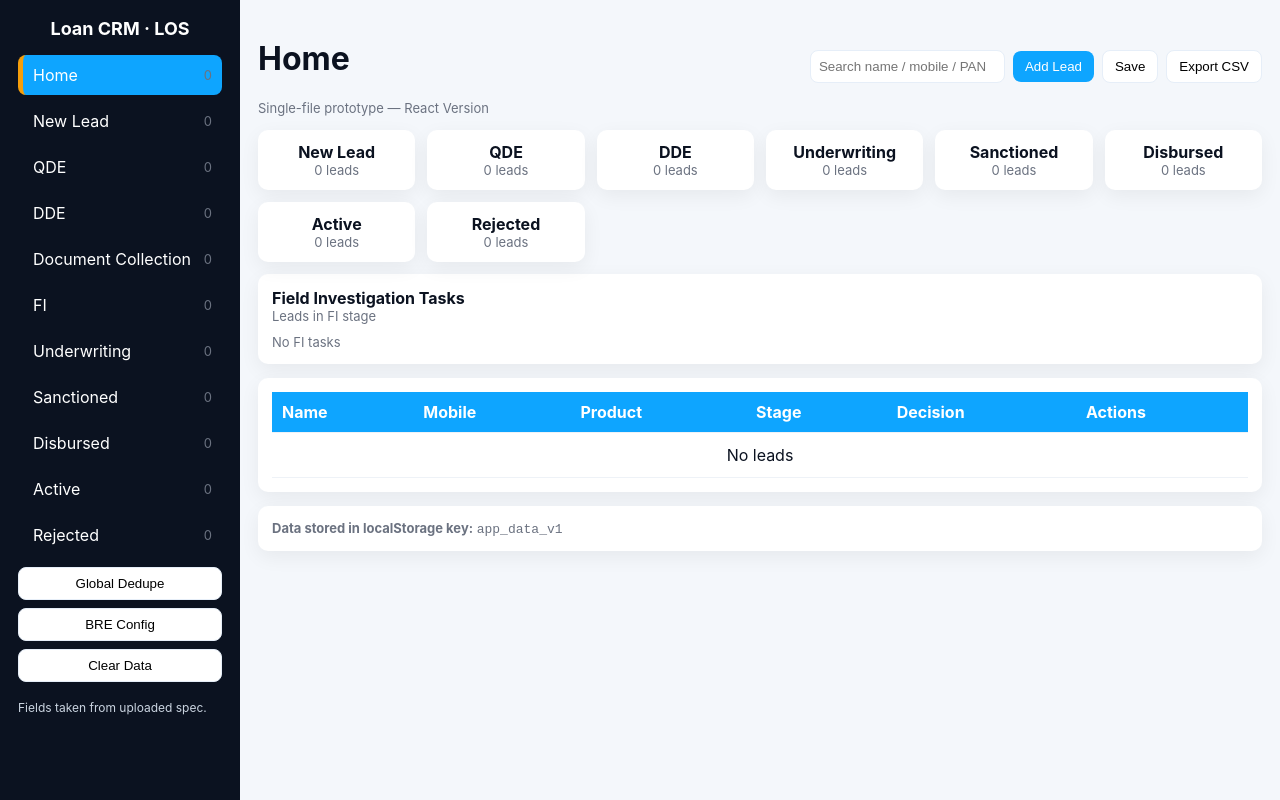
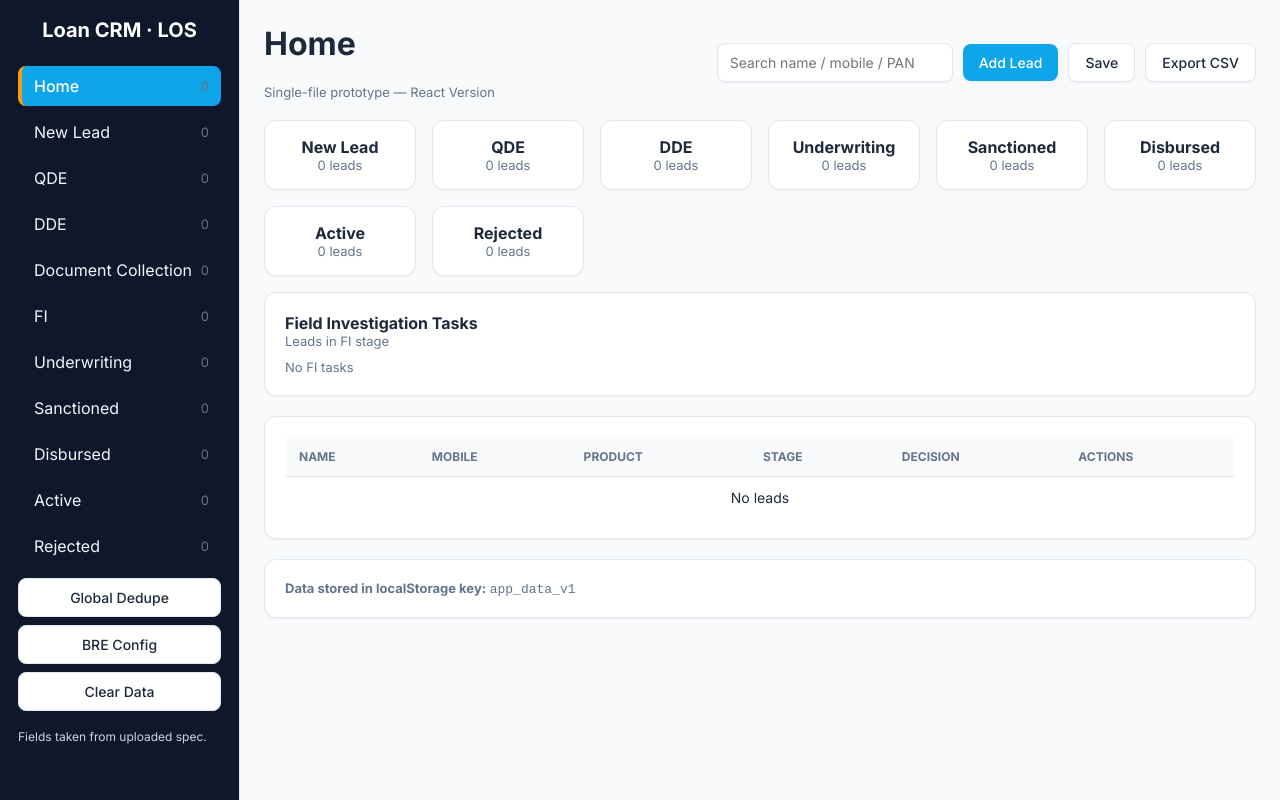
Before and after one commit to ameya-6964/los, a React (Vite) app: page / in a window 1280 px wide. Built offline with nearby package versions, Linux system fonts and the light colour scheme.

Commit message:
Some UI Fixes

```diff
--- a/index.html
+++ b/index.html
@@ -4,7 +4,12 @@
     <meta charset="UTF-8" />
     <link rel="icon" type="image/svg+xml" href="/vite.svg" />
     <meta name="viewport" content="width=device-width, initial-scale=1.0" />
-    <title>Loan CRM + LOS</title>
+    <title>Loan CRM + LOS — React Version</title>
+
+    <link rel="preconnect" href="https://fonts.googleapis.com">
+    <link rel="preconnect" href="https://fonts.gstatic.com" crossorigin>
+    <link href="https://fonts.googleapis.com/css2?family=Inter:wght@400;500;700&display=swap" rel="stylesheet">
+
   </head>
   <body>
     <div id="root"></div>
--- a/src/App.css
+++ b/src/App.css
@@ -1,202 +1,385 @@
+/* --- 1. Root Variables & Fonts --- */
 :root {
-  --bg: #f4f7fb;
-  --card: #ffffff;
-  --primary: #0ea5ff;
-  --accent: #f59e0b;
-  --ok: #10b981;
-  --danger: #ef4444;
-  --muted: #6b7280;
+  /* Colors */
+  --color-primary: #0ea5ea; /* Sky 500 */
+  --color-primary-dark: #0284c7; /* Sky 700 */
+  --color-primary-light: #f0f9ff; /* Sky 50 */
+  --color-primary-shadow: rgba(14, 165, 234, 0.25); /* Faint blue shadow for focus */
+
+  --color-accent: #f59e0b; /* Amber 500 */
+  --color-ok: #10b981; /* Emerald 500 */
+  --color-danger: #ef4444; /* Red 500 */
+
+  --color-text-primary: #1e293b; /* Slate 800 */
+  --color-text-secondary: #64748b; /* Slate 500 */
+  --color-text-light: #f1f5f9; /* Slate 100 */
+
+  --color-bg-body: #f8fafc; /* Slate 50 */
+  --color-bg-card: #ffffff;
+  --color-bg-dark: #0f172a; /* Slate 900 */
+  --color-bg-dark-hover: #1e293b; /* Slate 800 */
+  --color-bg-input-focus: #f7fcff; /* Very light blue for focused inputs */
+
+  --color-border: #e2e8f0; /* Slate 200 */
+
+  /* Sizing & Shadows */
+  --radius-sm: 4px;
+  --radius-md: 8px;
+  --radius-lg: 12px;
+
+  --shadow-sm: 0 1px 2px 0 rgb(0 0 0 / 0.05);
+  --shadow-md: 0 4px 6px -1px rgb(0 0 0 / 0.1), 0 2px 4px -2px rgb(0 0 0 / 0.1);
+  --shadow-lg: 0 10px 15px -3px rgb(0 0 0 / 0.1), 0 4px 6px -4px rgb(0 0 0 / 0.1);
 }
+
+/* --- 2. Keyframe Animations --- */
+@keyframes fadeIn {
+  from { opacity: 0; }
+  to { opacity: 1; }
+}
+
+@keyframes slideInUp {
+  from {
+    opacity: 0;
+    transform: translateY(20px);
+  }
+  to {
+    opacity: 1;
+    transform: translateY(0);
+  }
+}
+
+@keyframes pulseFocus {
+  0% { box-shadow: 0 0 0 0px var(--color-primary-shadow); }
+  100% { box-shadow: 0 0 0 4px rgba(14, 165, 234, 0); }
+}
+
+
+/* --- 3. Global Resets & Body --- */
 * {
   box-sizing: border-box;
 }
+
 body {
   margin: 0;
-  font-family: Inter, system-ui, Arial;
-  background: var(--bg);
-  color: #0b1220;
+  font-family: 'Inter', system-ui, -apple-system, BlinkMacSystemFont, 'Segoe UI', Roboto, Arial, sans-serif;
+  background-color: var(--color-bg-body);
+  color: var(--color-text-primary);
+  -webkit-font-smoothing: antialiased;
+  -moz-osx-font-smoothing: grayscale;
 }
+
+h1, h2, h3, h4, h5, h6 {
+  margin-top: 0;
+  font-weight: 700;
+}
+
+/* --- 4. Main Layout (App, Sidebar, Main) --- */
 .app {
   display: flex;
   min-height: 100vh;
 }
+
 .sidebar {
   width: 240px;
-  background: #0b1220;
-  color: #fff;
+  background: var(--color-bg-dark);
+  color: var(--color-text-light);
   padding: 18px;
   position: fixed;
   left: 0;
   top: 0;
   bottom: 0;
   overflow: auto;
+  border-right: 1px solid var(--color-border);
 }
+
 .brand {
   font-weight: 700;
-  margin-bottom: 16px;
+  margin-bottom: 24px;
   text-align: center;
-  font-size: 18px;
+  font-size: 20px;
+  color: #fff;
 }
+
 .nav-list {
   list-style: none;
   padding: 0;
   margin: 0;
 }
+
 .nav-item {
-  padding: 10px;
-  border-radius: 8px;
+  padding: 10px 12px;
+  border-radius: var(--radius-md);
   cursor: pointer;
   display: flex;
   justify-content: space-between;
   align-items: center;
   margin-bottom: 6px;
-  border-left: 5px solid transparent;
+  border-left: 4px solid transparent;
+  color: var(--color-text-light);
+  transition: background-color 0.2s ease, color 0.2s ease;
 }
+
 .nav-item:hover {
-  background: rgba(255, 255, 255, 0.03);
+  background: var(--color-bg-dark-hover);
 }
+
 .nav-item.active {
-  background: var(--primary);
-  border-left-color: var(--accent);
+  background: var(--color-primary);
+  border-left-color: var(--color-accent);
+  color: #fff;
+  font-weight: 500;
 }
+
 .main {
   margin-left: 240px;
-  padding: 18px;
+  padding: 24px;
   flex: 1;
 }
+
 .header {
   display: flex;
   justify-content: space-between;
   align-items: center;
-  margin-bottom: 14px;
+  margin-bottom: 20px;
+  animation: fadeIn 0.3s ease-out;
 }
+
 .controls {
   display: flex;
-  gap: 8px;
+  gap: 10px;
   align-items: center;
 }
-.input {
-  padding: 8px;
-  border-radius: 8px;
-  border: 1px solid #e6eef8;
-}
-.btn {
-  padding: 8px 12px;
-  border-radius: 8px;
-  border: 0;
-  cursor: pointer;
-}
-.btn.primary {
-  background: var(--primary);
-  color: #fff;
-}
-.btn.ghost {
-  background: #fff;
-  border: 1px solid #e6eef8;
-}
+
+/* --- 5. Panels, Cards, & Dashboard --- */
 .cards {
   display: grid;
   grid-template-columns: repeat(auto-fit, minmax(140px, 1fr));
-  gap: 12px;
-  margin-bottom: 12px;
+  gap: 16px;
+  margin-bottom: 16px;
 }
+
 .card {
-  background: var(--card);
-  padding: 12px;
-  border-radius: 10px;
-  box-shadow: 0 6px 20px rgba(2, 6, 23, 0.06);
+  background: var(--color-bg-card);
+  padding: 16px;
+  border-radius: var(--radius-lg);
+  box-shadow: var(--shadow-sm);
+  border: 1px solid var(--color-border);
   text-align: center;
   cursor: pointer;
+  transition: all 0.2s ease;
+  animation: fadeIn 0.4s ease-out;
 }
+.card:hover {
+  box-shadow: var(--shadow-md);
+  transform: translateY(-2px);
+  border-color: var(--color-primary);
+}
+
 .panel {
-  background: var(--card);
-  padding: 14px;
-  border-radius: 10px;
-  box-shadow: 0 6px 20px rgba(2, 6, 23, 0.06);
-  margin-bottom: 14px;
+  background: var(--color-bg-card);
+  padding: 20px;
+  border-radius: var(--radius-lg);
+  box-shadow: var(--shadow-sm);
+  border: 1px solid var(--color-border);
+  margin-bottom: 20px;
+  animation: fadeIn 0.4s ease-out;
 }
+
+/* --- 6. Forms (Buttons & Inputs) --- */
+.input,
+input,
+select,
+textarea {
+  width: 100%;
+  padding: 10px 12px;
+  border-radius: var(--radius-md);
+  border: 1px solid var(--color-border);
+  background: var(--color-bg-card);
+  font-family: 'Inter', sans-serif;
+  font-size: 14px;
+  color: var(--color-text-primary);
+  transition: all 0.2s ease;
+  box-shadow: var(--shadow-sm); /* Add subtle shadow */
+}
+
+/* THIS IS THE NEW VISIBILITY STYLE FOR TEXT BOXES
+*/
+input:focus,
+select:focus,
+textarea:focus {
+  outline: none;
+  border-color: var(--color-primary);
+  background-color: var(--color-bg-input-focus);
+  /* Bolder shadow */
+  box-shadow: 0 0 0 3px var(--color-primary-shadow);
+}
+
+/* This adds a pulse animation to the focus ring */
+input:focus:not(:read-only),
+select:focus:not(:read-only),
+textarea:focus:not(:read-only) {
+   animation: pulseFocus 1.2s cubic-bezier(0.4, 0, 0.6, 1) infinite;
+}
+
+
+textarea {
+  min-height: 80px;
+  resize: vertical;
+}
+
 .row {
   display: flex;
-  gap: 10px;
+  gap: 16px;
   flex-wrap: wrap;
-  margin-bottom: 10px;
+  margin-bottom: 16px;
 }
+
 .form-group {
   flex: 1;
   min-width: 160px;
   display: flex;
   flex-direction: column;
 }
+
 label {
   font-size: 13px;
+  font-weight: 500;
   margin-bottom: 6px;
+  color: var(--color-text-primary);
 }
-input,
-select,
-textarea {
-  padding: 8px;
-  border-radius: 8px;
-  border: 1px solid #e6eef8;
-  background: #fff;
+
+.btn {
+  padding: 10px 16px;
+  border-radius: var(--radius-md);
+  border: 0;
+  cursor: pointer;
+  font-family: 'Inter', sans-serif;
+  font-size: 14px;
+  font-weight: 500;
+  text-align: center;
+  transition: all 0.2s ease;
+  white-space: nowrap;
 }
-textarea {
-  min-height: 80px;
-  resize: vertical;
+.btn:disabled {
+  opacity: 0.6;
+  cursor: not-allowed;
 }
-.tabs {
-  display: flex;
-  gap: 8px;
-  margin-bottom: 12px;
-  flex-wrap: wrap;
+
+/* Button click animation */
+.btn:active {
+  transform: scale(0.97);
+  transition: transform 0.1s ease;
 }
-.tab {
-  padding: 8px 10px;
-  border-radius: 8px;
-  background: #f8fafc;
-  cursor: pointer;
+
+.btn.primary {
+  background: var(--color-primary);
+  color: #fff;
+  box-shadow: var(--shadow-sm);
 }
-.tab.active {
-  background: var(--primary);
-  color: #fff;
+.btn.primary:hover {
+  background: var(--color-primary-dark);
+  box-shadow: var(--shadow-md);
 }
+
+.btn.ghost {
+  background: var(--color-bg-card);
+  border: 1px solid var(--color-border);
+  color: var(--color-text-primary);
+  box-shadow: var(--shadow-sm);
+}
+.btn.ghost:hover {
+  background-color: var(--color-bg-body);
+  border-color: var(--color-text-secondary);
+}
+
+/* --- 7. Tables --- */
 table {
   width: 100%;
   border-collapse: collapse;
 }
+
 th,
 td {
-  padding: 10px;
+  padding: 12px 14px;
   text-align: left;
-  border-bottom: 1px solid #eef2f7;
+  border-bottom: 1px solid var(--color-border);
+  font-size: 14px;
+  vertical-align: middle;
 }
+
 th {
-  background: var(--primary);
-  color: #fff;
+  background-color: var(--color-bg-body);
+  color: var(--color-text-secondary);
+  text-transform: uppercase;
+  font-size: 12px;
+  font-weight: 700;
 }
+
+tr:last-child td {
+  border-bottom: none;
+}
+
+tr:hover {
+  background-color: var(--color-bg-body);
+}
+
 .action-btn {
-  padding: 6px 8px;
-  border-radius: 6px;
+  padding: 6px 10px;
+  border-radius: var(--radius-sm);
   color: #fff;
   margin-right: 6px;
   font-size: 13px;
+  font-weight: 500;
   border: 0;
   cursor: pointer;
+  transition: all 0.2s ease;
 }
-.action-btn.view {
-  background: #f59e0b;
+.action-btn:hover {
+  opacity: 0.8;
+  transform: translateY(-1px);
 }
-.action-btn.edit {
-  background: #06b6d4;
+.action-btn:active {
+  transform: scale(0.95);
 }
-.action-btn.next {
-  background: var(--ok);
+
+.action-btn.view { background: var(--color-accent); }
+.action-btn.edit { background: #06b6d4; } /* Cyan 500 */
+.action-btn.next { background: var(--color-ok); }
+.action-btn.back { background: var(--color-danger); }
+.action-btn.delete { background: var(--color-text-secondary); }
+
+/* --- 8. Modals & Tabs --- */
+.tabs {
+  display: flex;
+  gap: 4px;
+  margin-bottom: 20px;
+  flex-wrap: wrap;
+  border-bottom: 1px solid var(--color-border);
 }
-.action-btn.back {
-  background: var(--danger);
+
+.tab {
+  padding: 10px 16px;
+  border-radius: var(--radius-md) var(--radius-md) 0 0;
+  background: transparent;
+  cursor: pointer;
+  color: var(--color-text-secondary);
+  font-weight: 500;
+  border-bottom: 3px solid transparent;
+  transform: translateY(1px);
+  transition: all 0.2s ease;
 }
-.action-btn.delete {
-  background: #64748b;
+
+.tab:hover {
+  color: var(--color-text-primary);
 }
+
+.tab.active {
+  background: var(--color-bg-card);
+  color: var(--color-primary);
+  border-bottom-color: var(--color-primary);
+}
+
 .modal {
   position: fixed;
   left: 0;
@@ -206,35 +389,60 @@ th {
   display: flex;
   align-items: center;
   justify-content: center;
-  background: rgba(2, 6, 23, 0.45);
+  background: rgba(9, 30, 66, 0.54);
   z-index: 200;
+  animation: fadeIn 0.2s ease; /* Modal background fade-in */
 }
+
 .modal .box {
-  background: #fff;
-  padding: 16px;
-  border-radius: 10px;
+  background: var(--color-bg-card);
+  padding: 24px;
+  border-radius: var(--radius-lg);
   max-width: 1000px;
   width: 94%;
   max-height: 90vh;
   overflow: auto;
+  box-shadow: var(--shadow-lg);
+  animation: slideInUp 0.3s ease-out; /* Modal box slide-in */
 }
+
 .small {
   font-size: 13px;
-  color: var(--muted);
+  color: var(--color-text-secondary);
 }
+
 .audit {
   max-height: 220px;
   overflow: auto;
-  border: 1px solid #eef2f7;
-  padding: 8px;
-  border-radius: 6px;
+  border: 1px solid var(--color-border);
+  background-color: var(--color-bg-body);
+  padding: 12px;
+  border-radius: var(--radius-md);
+  font-size: 13px;
 }
+.audit div {
+  margin-bottom: 4px;
+}
+
+/* --- 9. Responsive --- */
 @media (max-width: 1000px) {
   .sidebar {
-    display: none;
+    display: none; /* This can be toggled with JS state */
   }
   .main {
     margin-left: 0;
     padding: 12px;
   }
+  .header {
+    flex-direction: column;
+    align-items: flex-start;
+    gap: 16px;
+  }
+  .controls {
+    width: 100%;
+    flex-wrap: wrap;
+  }
+  .controls .input {
+    flex-grow: 1;
+  }
 }
```
